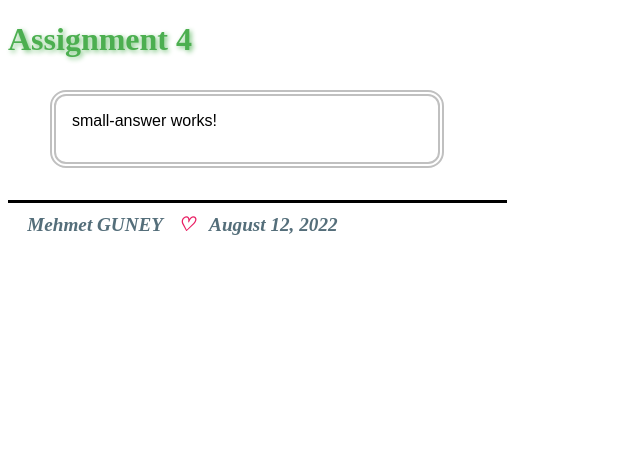
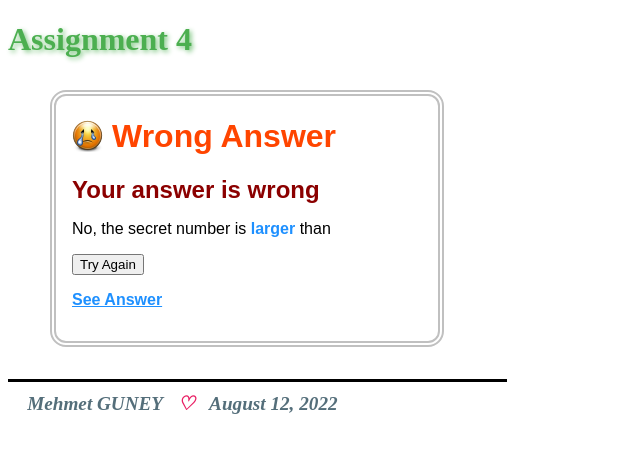
Before and after one commit to mehmettguneyy/Assignment4, an Angular app: page /small-answer in a window 1280 px wide. Shown: the top 452 px of the page, without its empty margins (0-640 px from the left). Built offline with nearby package versions, Linux system fonts and the light colour scheme.

Commit message:
Added html and ts for large-answer.component.ts and new-problem.component.ts. and small-answer.component.ts

```diff
--- a/src/app/right-answer/right-answer.component.css
+++ b/src/app/right-answer/right-answer.component.css
@@ -0,0 +1,5 @@
+h1{
+  background: url(../../assets/images/smiles/face-grin.png) no-repeat left center;
+  text-indent: 1.25em;
+  color: limegreen;
+}
--- a/src/app/right-answer/right-answer.component.html
+++ b/src/app/right-answer/right-answer.component.html
@@ -1 +1,10 @@
-<p>right-answer works!</p>
+<h1>Right Answer</h1>
+<h2>Your answer is right.</h2>
+<p>
+  <span class="problem_text">
+       {{userAnswer}}
+  </span>
+</p>
+<p>
+  <a routerLink="/new-problem">New Problem</a>
+</p>
--- a/src/app/right-answer/right-answer.component.ts
+++ b/src/app/right-answer/right-answer.component.ts
@@ -1,15 +1,17 @@
-import { Component, OnInit } from '@angular/core';
+import {GameProblem} from '../game-problem';
+import {GameQuizService} from "../game-quiz.service";
+import {Component} from "@angular/core";
 
 @Component({
   selector: 'app-right-answer',
   templateUrl: './right-answer.component.html',
-  styleUrls: ['./right-answer.component.css']
+  styleUrls: ['./right-answer.component.css', '../../assets/css/main.css']
 })
-export class RightAnswerComponent implements OnInit {
-
-  constructor() { }
-
-  ngOnInit(): void {
+export class RightAnswerComponent {
+  problem: GameProblem;
+  userAnswer: string;
+  constructor(quiz: GameQuizService) {
+    this.problem = quiz.problem;
+    this.userAnswer = quiz.userAnswer;
   }
-
 }
--- a/src/app/see-answer/see-answer.component.css
+++ b/src/app/see-answer/see-answer.component.css
@@ -0,0 +1,5 @@
+h1{
+  background: url(../../assets/images/smiles/face-devilish.png) no-repeat left center;
+  text-indent: 1.25em;
+  color: brown;
+}
--- a/src/app/see-answer/see-answer.component.html
+++ b/src/app/see-answer/see-answer.component.html
@@ -1 +1,9 @@
-<p>see-answer works!</p>
+<h1>Answer</h1>
+<p>
+  <span class="problem_text">
+       {{problem.answer}}
+  </span>
+</p>
+<p>
+  <a routerLink="/new-problem">New Problem</a>
+</p>
--- a/src/app/see-answer/see-answer.component.ts
+++ b/src/app/see-answer/see-answer.component.ts
@@ -1,15 +1,15 @@
-import { Component, OnInit } from '@angular/core';
+import { Component } from '@angular/core';
+import {GameProblem} from '../game-problem';
+import {GameQuizService} from '../game-quiz.service';
 
 @Component({
   selector: 'app-see-answer',
   templateUrl: './see-answer.component.html',
-  styleUrls: ['./see-answer.component.css']
+  styleUrls: ['./see-answer.component.css', '../../assets/css/main.css']
 })
-export class SeeAnswerComponent implements OnInit {
-
-  constructor() { }
-
-  ngOnInit(): void {
+export class SeeAnswerComponent {
+  problem: GameProblem;
+  constructor(quiz: GameQuizService) {
+    this.problem = quiz.problem;
   }
-
 }
--- a/src/app/small-answer/small-answer.component.css
+++ b/src/app/small-answer/small-answer.component.css
@@ -0,0 +1,5 @@
+h1{
+  background: url(../../assets/images/smiles/face-crying.png) no-repeat left center;
+  text-indent: 1.25em;
+  color: orangered;
+}
--- a/src/app/small-answer/small-answer.component.html
+++ b/src/app/small-answer/small-answer.component.html
@@ -1 +1,16 @@
-<p>small-answer works!</p>
+<h1>Wrong Answer</h1>
+<h2>Your answer is wrong</h2>
+<p>
+  <span class="problem_text">
+
+  </span>
+</p>
+<p>
+  No, the secret number is <a>larger</a> than  <span class="wrong">{{userAnswer}}</span>
+</p>
+<p>
+  <button routerLink="/try-again">Try Again</button>
+</p>
+<p>
+  <a routerLink="/see-answer">See Answer</a>
+</p>
--- a/src/app/small-answer/small-answer.component.ts
+++ b/src/app/small-answer/small-answer.component.ts
@@ -1,15 +1,17 @@
-import { Component, OnInit } from '@angular/core';
+import { Component } from '@angular/core';
+import {GameQuizService} from '../game-quiz.service';
+import {GameProblem} from '../game-problem';
 
 @Component({
   selector: 'app-small-answer',
   templateUrl: './small-answer.component.html',
-  styleUrls: ['./small-answer.component.css']
+  styleUrls: ['./small-answer.component.css', '../../assets/css/main.css']
 })
-export class SmallAnswerComponent implements OnInit {
-
-  constructor() { }
-
-  ngOnInit(): void {
+export class SmallAnswerComponent {
+  problem: GameProblem;
+  userAnswer: string;
+  constructor(quiz: GameQuizService) {
+    this.problem = quiz.problem;
+    this.userAnswer = quiz.userAnswer;
   }
-
 }
```
